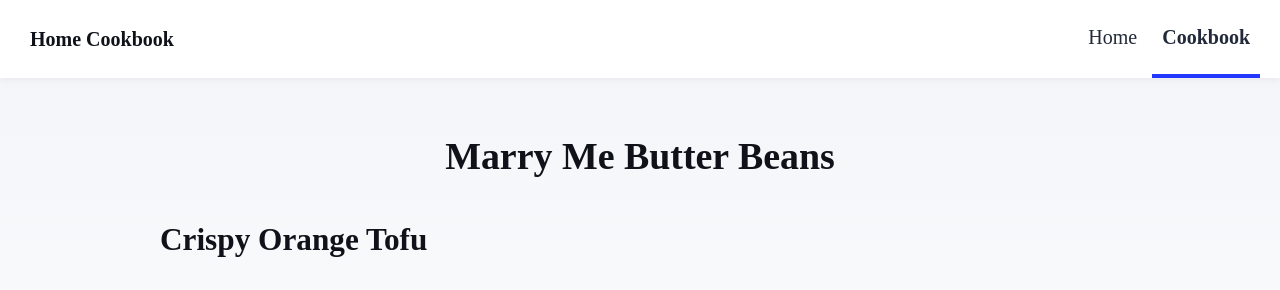
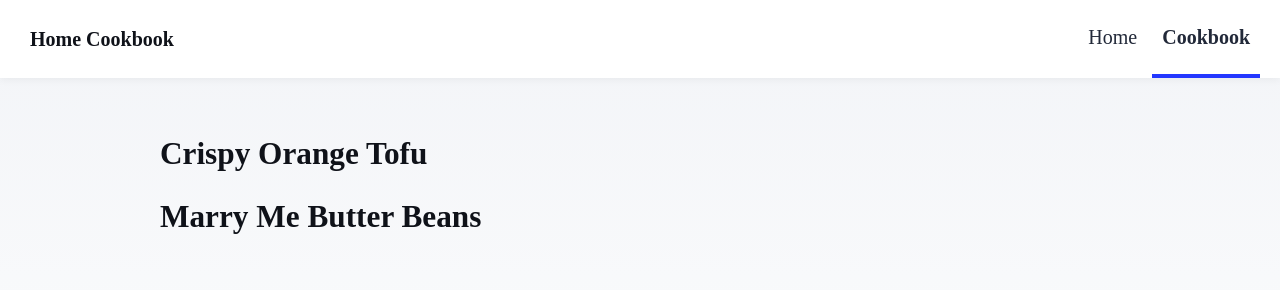
Before and after one commit to Pradoxzon/home-cookbook, an Astro site: page /home-cookbook/cookbook in a window 1280 px wide. Shown: the top 290 px of the page. Built offline with nearby package versions, Linux system fonts and the light colour scheme; Astro itself is replaced by a stand-in of ours.

Commit message:
Adjust CSS for recipe list

```diff
--- a/src/pages/cookbook/index.astro
+++ b/src/pages/cookbook/index.astro
@@ -7,7 +7,7 @@ import SmartLink from '../../components/SmartLink.astro';
 import { SITE_DESCRIPTION, SITE_TITLE } from '../../consts';
 
 const posts = (await getCollection('cookbook')).sort(
-	(a, b) => b.data.title.valueOf() > a.data.title.valueOf() ? 1 : -1
+	(a, b) => b.data.title.valueOf() < a.data.title.valueOf() ? 1 : -1
 );
 ---
 
@@ -28,22 +28,12 @@ const posts = (await getCollection('cookbook')).sort(
 				padding: 0;
 			}
 			ul li {
-				width: calc(50% - 1rem);
+				/* width: calc(50% - 1rem); */
+        width: 100%;
 			}
 			ul li * {
 				text-decoration: none;
 				transition: 0.2s ease;
-			}
-			ul li:first-child {
-				width: 100%;
-				margin-bottom: 1rem;
-				text-align: center;
-			}
-			ul li:first-child img {
-				width: 100%;
-			}
-			ul li:first-child .title {
-				font-size: 2.369rem;
 			}
 			ul li img {
 				margin-bottom: 0.5rem;
```
